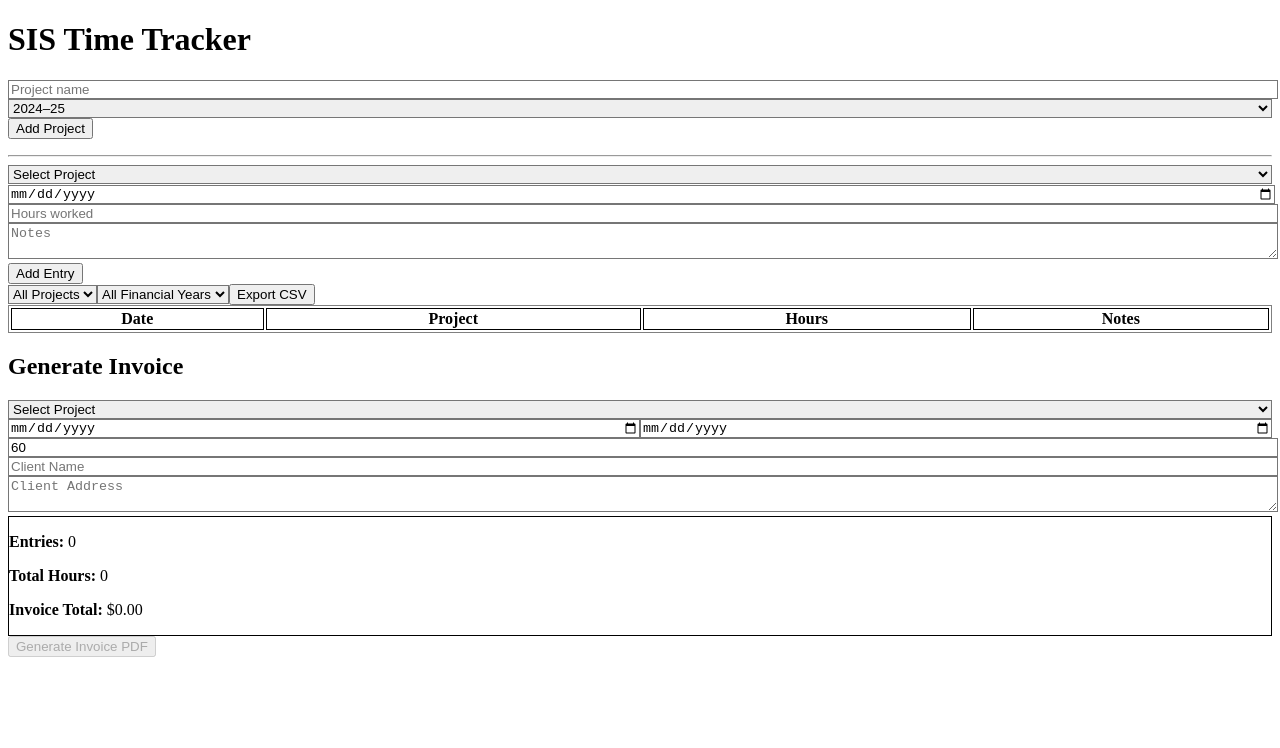
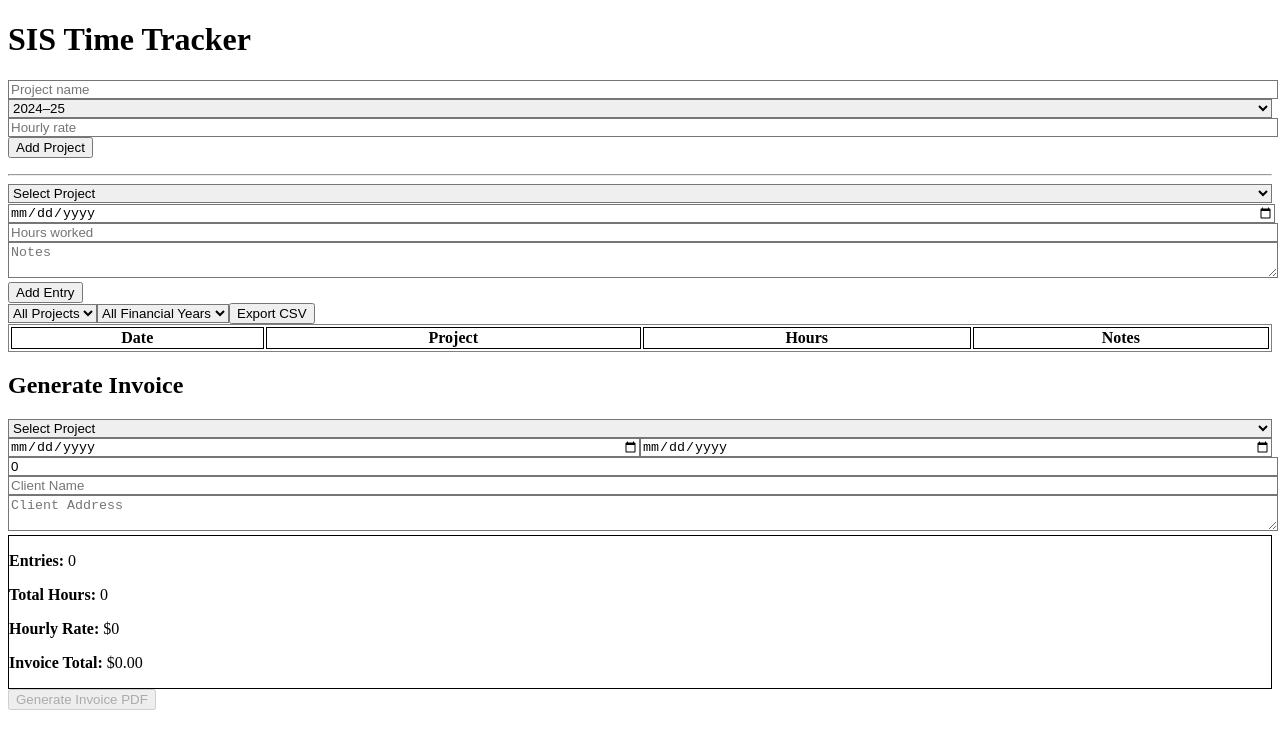
Before and after one commit to GinaHorch/sis-timetracker, a React (Vite) app: page / in a window 1280 px wide. Shown: the top 748 px of the page. Built offline with nearby package versions, Linux system fonts and the light colour scheme.

Commit message:
Add option to set hourly rate per project

```diff
--- a/src/components/InvoiceForm.jsx
+++ b/src/components/InvoiceForm.jsx
@@ -10,7 +10,7 @@ export default function InvoiceForm() {
   const [projectId, setProjectId] = useState('');
   const [startDate, setStartDate] = useState('');
   const [endDate, setEndDate] = useState('');
-  const [hourlyRate, setHourlyRate] = useState(60);
+
   const [clientName, setClientName] = useState('');
   const [clientAddress, setClientAddress] = useState('');
 
@@ -20,6 +20,7 @@ export default function InvoiceForm() {
   }, []);
 
   const selectedProject = projects.find(p => p.id === projectId);
+  const projectRate = selectedProject?.hourlyRate || 0;
 
   const filteredEntries = entries.filter(e =>
     e.projectId === projectId &&
@@ -28,13 +29,14 @@ export default function InvoiceForm() {
   );
 
   const totalHours = filteredEntries.reduce((sum, e) => sum + e.hours, 0);
-  const totalAmount = totalHours * hourlyRate;
+  const totalAmount = totalHours * projectRate;
 
   const generateInvoice = () => {
     const doc = new jsPDF({ unit: 'mm', format: 'a4' });
     const pageWidth = 210;
     const leftMargin = 20;
     let y = 20;
+
     const today = new Date();
     const invoiceNumber = getNextInvoiceNumber();
 
@@ -103,7 +105,7 @@ export default function InvoiceForm() {
     doc.setFont('helvetica', 'normal');
     doc.setFontSize(10);
     doc.text(`${selectedProject?.name || 'Project'} — ${filteredEntries.length} entries`, leftMargin, y);
-    doc.text(`${totalHours} hours x $${hourlyRate}/hr`, leftMargin, y + 6);
+    doc.text(`${totalHours} hours x $${projectRate}/hr`, leftMargin, y + 6);
     doc.text(`$${totalAmount.toFixed(2)}`, pageWidth - leftMargin, y + 6, { align: 'right' });
 
     y += 18;
@@ -180,13 +182,14 @@ export default function InvoiceForm() {
         <input className="border p-2 w-full" type="date" value={endDate} onChange={e => setEndDate(e.target.value)} required />
       </div>
 
-      <input className="border p-2 w-full" type="number" step="1" min="0" value={hourlyRate} onChange={e => setHourlyRate(e.target.value)} placeholder="Hourly rate" required />
+      <input className="border p-2 w-full" type="number" step="1" min="0" value={projectRate} onChange={e => setHourlyRate(e.target.value)} placeholder="Hourly rate" required />
       <input className="border p-2 w-full" type="text" value={clientName} onChange={e => setClientName(e.target.value)} placeholder="Client Name" required />
       <textarea className="border p-2 w-full" value={clientAddress} onChange={e => setClientAddress(e.target.value)} placeholder="Client Address" rows={2} required />
 
       <div className="bg-gray-50 p-4 rounded border">
         <p><strong>Entries:</strong> {filteredEntries.length}</p>
         <p><strong>Total Hours:</strong> {totalHours}</p>
+        <p><strong>Hourly Rate:</strong> ${projectRate}</p>
         <p><strong>Invoice Total:</strong> ${totalAmount.toFixed(2)}</p>
       </div>
 
--- a/src/components/ProjectForm.jsx
+++ b/src/components/ProjectForm.jsx
@@ -4,18 +4,21 @@ import { getProjects, saveProjects } from '../utils/storage';
 export default function ProjectForm({ onAdd }) {
   const [name, setName] = useState('');
   const [year, setYear] = useState('2024–25');
+  const [hourlyRate, setHourlyRate] = useState('');
 
   const handleSubmit = (e) => {
     e.preventDefault();
     const newProject = {
       id: Date.now().toString(),
       name,
-      financialYear: year
+      financialYear: year,
+      hourlyRate: parseFloat(hourlyRate)
     };
     const updated = [...getProjects(), newProject];
     saveProjects(updated);
     onAdd(updated);
     setName('');
+    setHourlyRate('');
   };
 
   return (
@@ -25,6 +28,7 @@ export default function ProjectForm({ onAdd }) {
         <option value="2024–25">2024–25</option>
         <option value="2025–26">2025–26</option>
       </select>
+      <input className="border p-1 w-full" type="number" step="0.01" min="0" placeholder="Hourly rate" value={hourlyRate} onChange={(e) => setHourlyRate(e.target.value)} required />
       <button type="submit" className="bg-blue-500 text-white px-4 py-2 rounded">Add Project</button>
     </form>
   );
```
